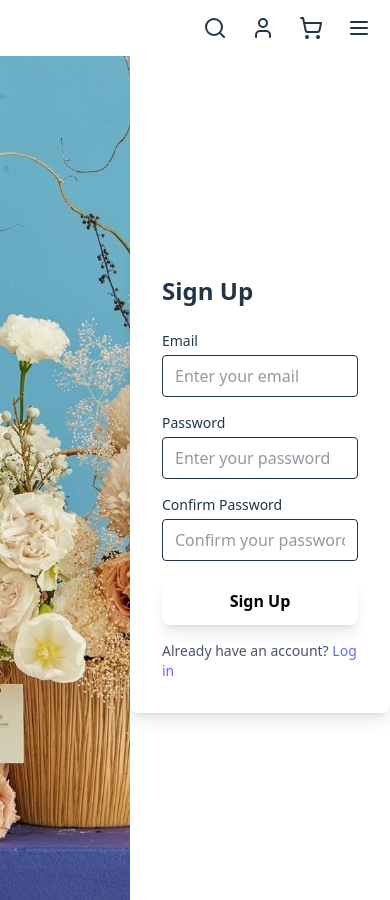
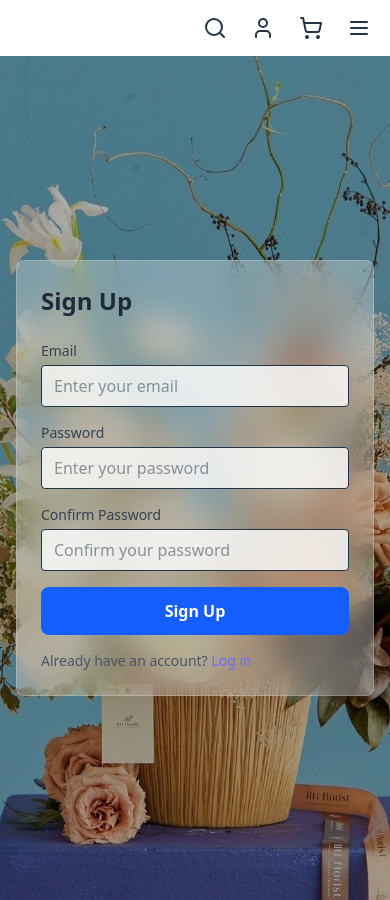
Before and after one commit to Tmin1021/Frontend-EC-Project, a React (Vite) app in the folder Frontend-EC/: page /signup in a window 390 px wide. Built offline with nearby package versions, Linux system fonts and the light colour scheme.

Commit message:
Mobile Login/Signup Page
- A mobile version handle for the Login and Signup page

```diff
--- a/Frontend-EC/src/pages/login/components/login.jsx
+++ b/Frontend-EC/src/pages/login/components/login.jsx
@@ -1,5 +1,5 @@
-import React, {useState} from 'react'
-import login_wallpaper from '/src/assets/login-wallpaper.png'
+import React, { useState } from 'react';
+import login_wallpaper from '/src/assets/login-wallpaper.png';
 
 export const Login = () => {
   const [form, setForm] = useState({
@@ -18,43 +18,51 @@ export const Login = () => {
   // Handle form submission
   const handleSubmit = (e) => {
     e.preventDefault();
-        // You can use 'form' to send data to backend here
     console.log(form);
   };
 
   return (
-        <div className="flex min-h-screen">
-            <div className="flex flex-col justify-center items-center w-full md:w-1/2 bg-white">
-                <div className="w-full max-w-md p-8 rounded-lg shadow-lg bg-white">
-                <h2 className="text-2xl font-bold mb-6">Login</h2>
+    <div className="relative min-h-screen">
+      {/* Background image covering the entire screen */}
+      <div
+        className="absolute inset-0 bg-cover bg-center"
+        style={{ backgroundImage: `url(${login_wallpaper})` }}
+      >
+        <div className="absolute inset-0 bg-black/30"></div>
+      </div>
+
+      {/* Login form container */}
+      <div className="relative z-10 flex flex-col justify-center items-center min-h-screen p-4">
+        <div className="w-full max-w-md p-6 sm:p-8 rounded-lg bg-white/30 backdrop-blur-lg border border-white/20">
+          <h2 className="text-2xl font-bold mb-6 text-gray-800">Login</h2>
           <form className="space-y-4" onSubmit={handleSubmit}>
             <div>
-                    <label className="block text-sm font-medium mb-1">Email</label>
+              <label className="block text-sm font-medium mb-1 text-gray-700">Email</label>
               <input
                 type="email"
                 name="email"
                 value={form.email}
                 onChange={handleChange}
-                        className="w-full px-3 py-2 border rounded focus:outline-none focus:ring-2 focus:ring-blue-200"
+                className="w-full px-3 py-2 border rounded focus:outline-none focus:ring-2 focus:ring-blue-200 bg-white/80"
                 placeholder="Enter your email"
                 required
               />
             </div>
             <div>
-                    <label className="block text-sm font-medium mb-1">Password</label>
+              <label className="block text-sm font-medium mb-1 text-gray-700">Password</label>
               <input
                 type="password"
                 name="password"
                 value={form.password}
                 onChange={handleChange}
-                        className="w-full px-3 py-2 border rounded focus:outline-none focus:ring-2 focus:ring-blue-200"
+                className="w-full px-3 py-2 border rounded focus:outline-none focus:ring-2 focus:ring-blue-200 bg-white/80"
                 placeholder="Enter your password"
                 required
               />
             </div>
             <button
               type="submit"
-                        className="w-full py-3 px-4 text-black font-bold rounded-lg shadow-lg bg-white-400 hover:bg-green-500 transition-all duration-200"
+              className="w-full py-3 px-4 text-white font-bold rounded-lg bg-blue-600 hover:bg-blue-700 transition-all duration-200"
             >
               Login
             </button>
@@ -67,15 +75,8 @@ export const Login = () => {
           </p>
         </div>
       </div>
-            <div className="w-1/2 h-screen">
-                <img
-                src={login_wallpaper}
-                alt="Wallpaper"
-                className="object-cover w-full h-full"
-                />
     </div>
-        </div>
-    )
-}
+  );
+};
 
-export default Login
+export default Login;
--- a/Frontend-EC/src/pages/signup/components/signup.jsx
+++ b/Frontend-EC/src/pages/signup/components/signup.jsx
@@ -1,5 +1,5 @@
-import React, { useState } from 'react'
-import signup_wallpaper from '/src/assets/signup-wallpaper.png'
+import React, { useState } from 'react';
+import signup_wallpaper from '/src/assets/signup-wallpaper.png';
 
 export const Signup = () => {
   const [form, setForm] = useState({
@@ -25,55 +25,56 @@ export const Signup = () => {
       setError('Passwords do not match!');
       return;
     }
-        // You can use 'form' to send data to backend here
     console.log(form);
   };
 
   return (
-        <div className="flex min-h-screen">
-            <div className="w-1/2 h-screen">
-                <img
-                    src={signup_wallpaper}
-                    alt="Wallpaper"
-                    className="object-cover w-full h-full"
-                />
+    <div className="relative min-h-screen">
+      {/* Background image covering the entire screen */}
+      <div
+        className="absolute inset-0 bg-cover bg-center"
+        style={{ backgroundImage: `url(${signup_wallpaper})` }}
+      >
+        <div className="absolute inset-0 bg-black/30"></div>
       </div>
-            <div className="flex flex-col justify-center items-center w-full md:w-1/2 bg-white">
-                <div className="w-full max-w-md p-8 rounded-lg shadow-lg bg-white">
-                    <h2 className="text-2xl font-bold mb-6">Sign Up</h2>
+
+      {/* Signup form container */}
+      <div className="relative z-10 flex flex-col justify-center items-center min-h-screen p-4">
+        <div className="w-full max-w-md p-6 sm:p-8 rounded-lg bg-white/30 backdrop-blur-lg border border-white/20">
+          <h2 className="text-2xl font-bold mb-6 text-gray-800">Sign Up</h2>
           <form className="space-y-4" onSubmit={handleSubmit}>
             <div>
-                            <label className="block text-sm font-medium mb-1">Email</label>
+              <label className="block text-sm font-medium mb-1 text-gray-700">Email</label>
               <input
                 type="email"
                 name="email"
                 value={form.email}
                 onChange={handleChange}
-                                className="w-full px-3 py-2 border rounded focus:outline-none focus:ring-2 focus:ring-blue-200"
+                className="w-full px-3 py-2 border rounded focus:outline-none focus:ring-2 focus:ring-blue-200 bg-white/80"
                 placeholder="Enter your email"
                 required
               />
             </div>
             <div>
-                            <label className="block text-sm font-medium mb-1">Password</label>
+              <label className="block text-sm font-medium mb-1 text-gray-700">Password</label>
               <input
                 type="password"
                 name="password"
                 value={form.password}
                 onChange={handleChange}
-                                className="w-full px-3 py-2 border rounded focus:outline-none focus:ring-2 focus:ring-blue-200"
+                className="w-full px-3 py-2 border rounded focus:outline-none focus:ring-2 focus:ring-blue-200 bg-white/80"
                 placeholder="Enter your password"
                 required
               />
             </div>
             <div>
-                            <label className="block text-sm font-medium mb-1">Confirm Password</label>
+              <label className="block text-sm font-medium mb-1 text-gray-700">Confirm Password</label>
               <input
                 type="password"
                 name="confirmPassword"
                 value={form.confirmPassword}
                 onChange={handleChange}
-                                className="w-full px-3 py-2 border rounded focus:outline-none focus:ring-2 focus:ring-blue-200"
+                className="w-full px-3 py-2 border rounded focus:outline-none focus:ring-2 focus:ring-blue-200 bg-white/80"
                 placeholder="Confirm your password"
                 required
               />
@@ -83,7 +84,7 @@ export const Signup = () => {
             )}
             <button
               type="submit"
-                            className="w-full py-3 px-4 text-black font-bold rounded-lg shadow-lg bg-white-400 hover:bg-green-500 transition-all duration-200"
+              className="w-full py-3 px-4 text-white font-bold rounded-lg bg-blue-600 hover:bg-blue-700 transition-all duration-200"
             >
               Sign Up
             </button>
@@ -97,7 +98,7 @@ export const Signup = () => {
         </div>
       </div>
     </div>
-    )
-}
+  );
+};
 
-export default Signup
+export default Signup;
```
Lines whose indentation alone changed are shown as unchanged.
